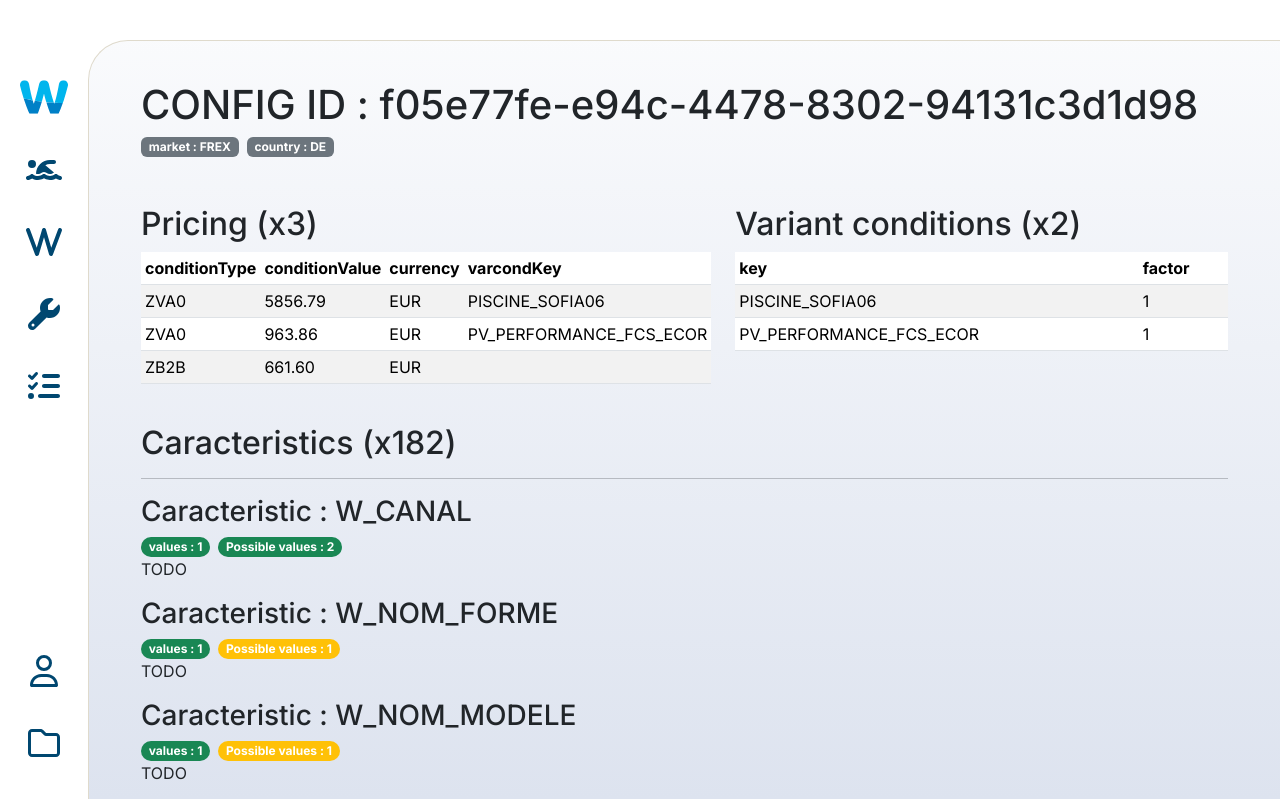
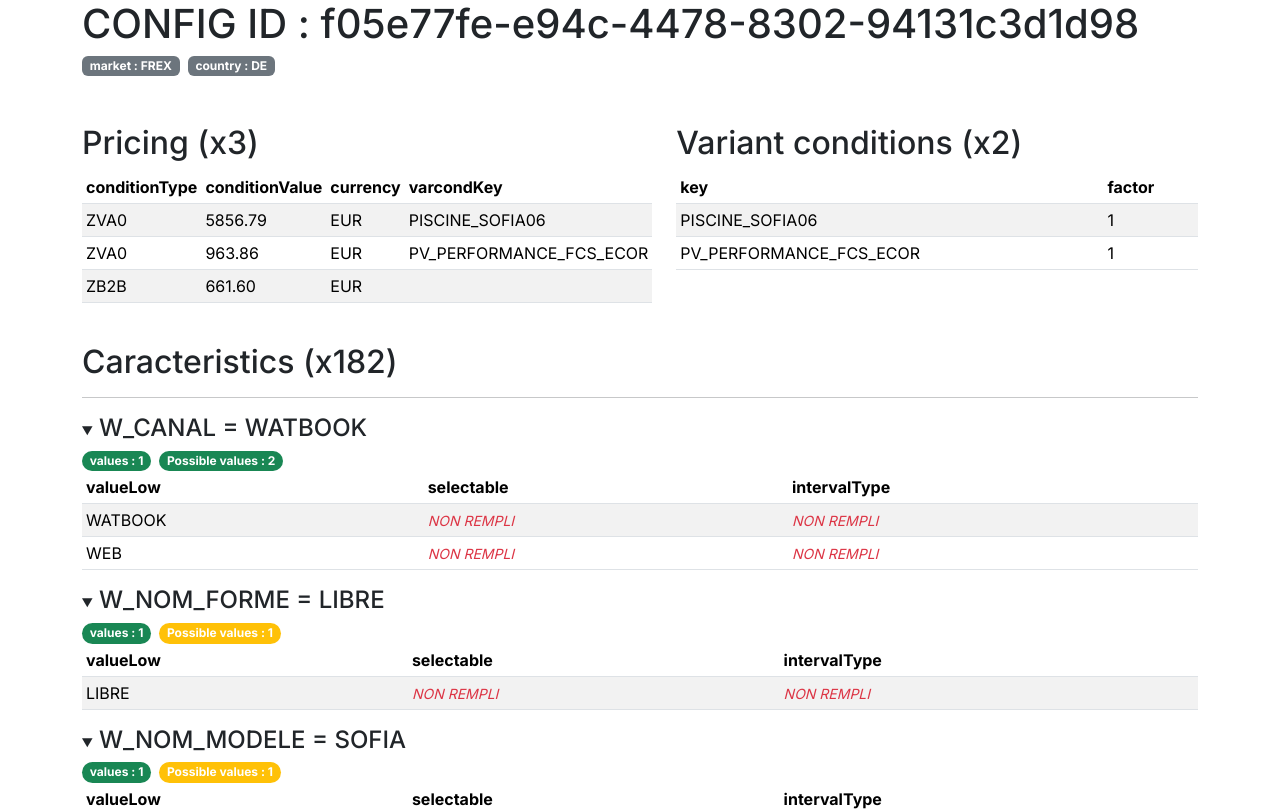
Before and after one commit to kairos666/watbook-fo-proto, a Next.js app: page /configuration-analyzer in a window 1280 px wide. Shown: the top 811 px of the page. Built offline with nearby package versions, Linux system fonts and the light colour scheme.

Commit message:
config analyzer - layout refactor

```diff
--- a/src/app/configuration-analyzer/ConfigParser.tsx
+++ b/src/app/configuration-analyzer/ConfigParser.tsx
@@ -88,17 +88,49 @@ export function ConfigCaracteristic({ caracteristic }:ConfigCaracteristicProps)
         ? "success"
         : "warning";
 
+    const valuesFormatter = (values :{ value: string }[]) => {
+        switch(true) {
+            case (values.length > 1):
+                return <span>{ (caracteristic.values as any[]).map(valueObj => valueObj.value).join(', ') } <small style={ { color: "var(--bs-danger)" } }><i>PLUSIEURS VALEURS</i></small></span>
+            case (values.length === 0):
+                return <small style={ { color: "var(--bs-danger)" } }><i>NON REMPLI</i></small>
+
+            default:
+                return values[0].value
+        }
+    }
+
     return (
-        <section className="mb-3">
-            <header>
-                <h3>Caracteristic : { caracteristic.id }</h3>
+        <details className="mb-3" open>
+            <summary><span className="h4">{ caracteristic.id } = { valuesFormatter(caracteristic.values) }</span></summary>
+            <div className="mt-2">
                 <Stack direction="horizontal" gap={2}>
                     <Badge pill bg={ valueBG }>values : { valuesCount }</Badge>
                     <Badge pill bg={ possibleValuesBG }>Possible values : { possibleValuesCount }</Badge>
                 </Stack>
-            </header>
-            <p>TODO</p>
-        </section>
+                { (caracteristic.possibleValues && caracteristic.possibleValues.length !== 0)
+                    ?   <Table striped hover size="sm">
+                            <thead>
+                                <tr>
+                                    <th>valueLow</th>
+                                    <th>selectable</th>
+                                    <th>intervalType</th>
+                                </tr>
+                            </thead>
+                            <tbody>
+                                { (caracteristic.possibleValues as any[]).sort((a, b) => (a.selectable && !b.selectable) ? -1 : (!a.selectable && b.selectable) ? 1 : 0).map((pValueObj, index) => (
+                                    <tr key={ index }>
+                                        <td>{ pValueObj?.valueLow ?? <small style={ { color: "var(--bs-danger)" } }><i>NON REMPLI</i></small> }</td>
+                                        <td>{ (typeof pValueObj.selectable !== 'undefined') ? String(pValueObj.selectable) : <small style={ { color: "var(--bs-danger)" } }><i>NON REMPLI</i></small> }</td>
+                                        <td>{ pValueObj?.intervalType ?? <small style={ { color: "var(--bs-danger)" } }><i>NON REMPLI</i></small> }</td>
+                                    </tr>
+                                ))}
+                            </tbody>
+                        </Table>
+                    :   <p>AUCUNES VALEURS POSSIBLES FOURNIES</p>
+                }
+            </div>
+        </details>
     )
 }
 
@@ -108,15 +140,14 @@ type ConfigSubItemProps = {
 
 export function ConfigSubItem({ subItem }:ConfigSubItemProps) {
     return (
-        <section className="mb-3">
-            <header>
-                <h3>Subitem : { subItem.id } / { subItem.key }</h3>
+        <details className="mb-3">
+            <summary>Subitem : { subItem.id } / { subItem.key }
                 <Stack direction="horizontal" gap={2}>
                     <Badge bg="secondary">selectable : { String(subItem.selectable) }</Badge>
                     <Badge bg="secondary">quantity : { subItem.quantity.value }</Badge>
                     <Badge bg="secondary">salesRelevant : { String(subItem.salesRelevant) }</Badge>
                 </Stack>
-            </header>
+            </summary>
             <Table striped hover size="sm">
                 <thead>
                     <tr>
@@ -137,6 +168,6 @@ export function ConfigSubItem({ subItem }:ConfigSubItemProps) {
                     })}
                 </tbody>
             </Table>
-        </section>
+        </details>
     )
 }
--- a/src/app/layout.tsx
+++ b/src/app/layout.tsx
@@ -1,7 +1,6 @@
 import { Metadata } from 'next';
 import 'bootstrap/scss/bootstrap.scss';
 import '../styles/globals.scss';
-import GlobalNavigation from './GlobalNavigation';
 
 // FONTS
 import { Inter } from 'next/font/google';
@@ -16,9 +15,7 @@ export default function RootLayout({ children }: { children: React.ReactNode })
     return (
         <html lang="fr">
             <body className={inter.className}>
-                <GlobalNavigation>
-                    { children }
-                </GlobalNavigation>
+                { children }
             </body>
         </html>
     )
--- a/src/styles/globals.scss
+++ b/src/styles/globals.scss
@@ -3,10 +3,6 @@
 :root {
     --bs-blue: #004770;
     --bs-primary: #004770;
-}
-
-body {
-    overflow: hidden;
 }
 
 // toggle navigation fine tuning
```
Also changed, not shown: src/app/(sample-slide-models)/layout.tsx (added, +9 -0 lines).
